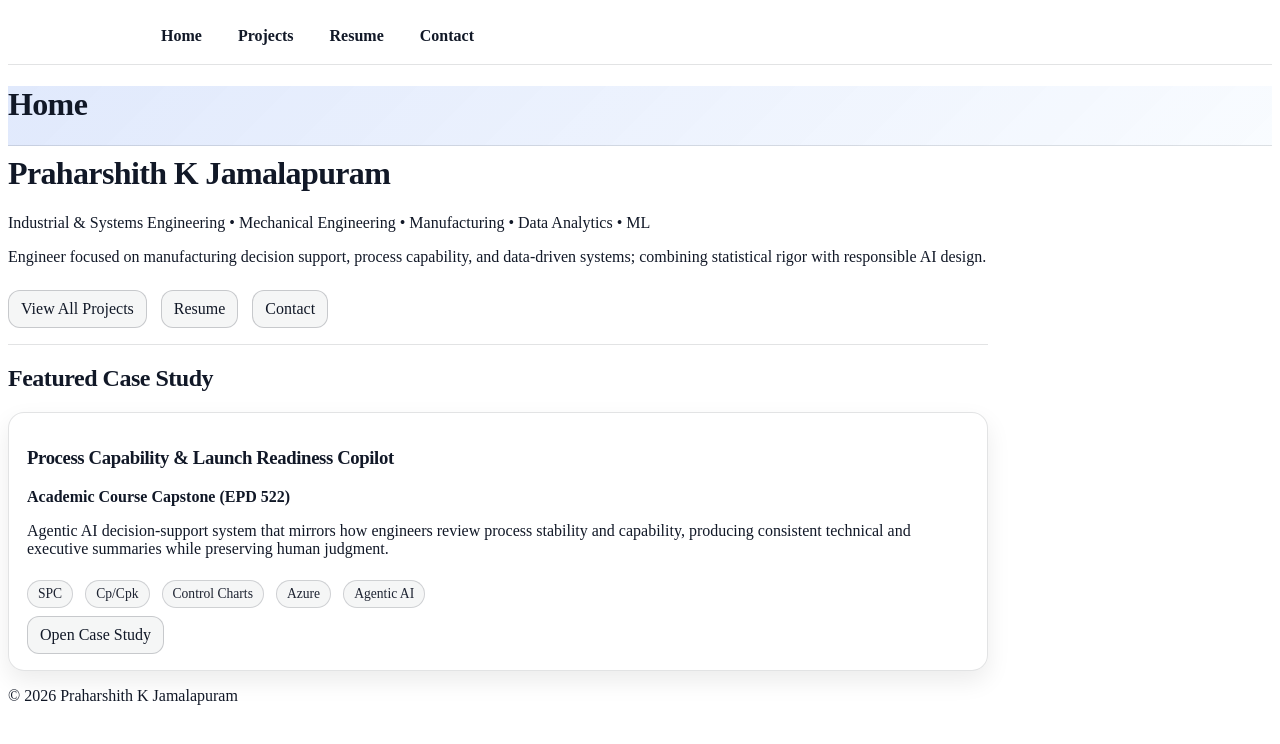
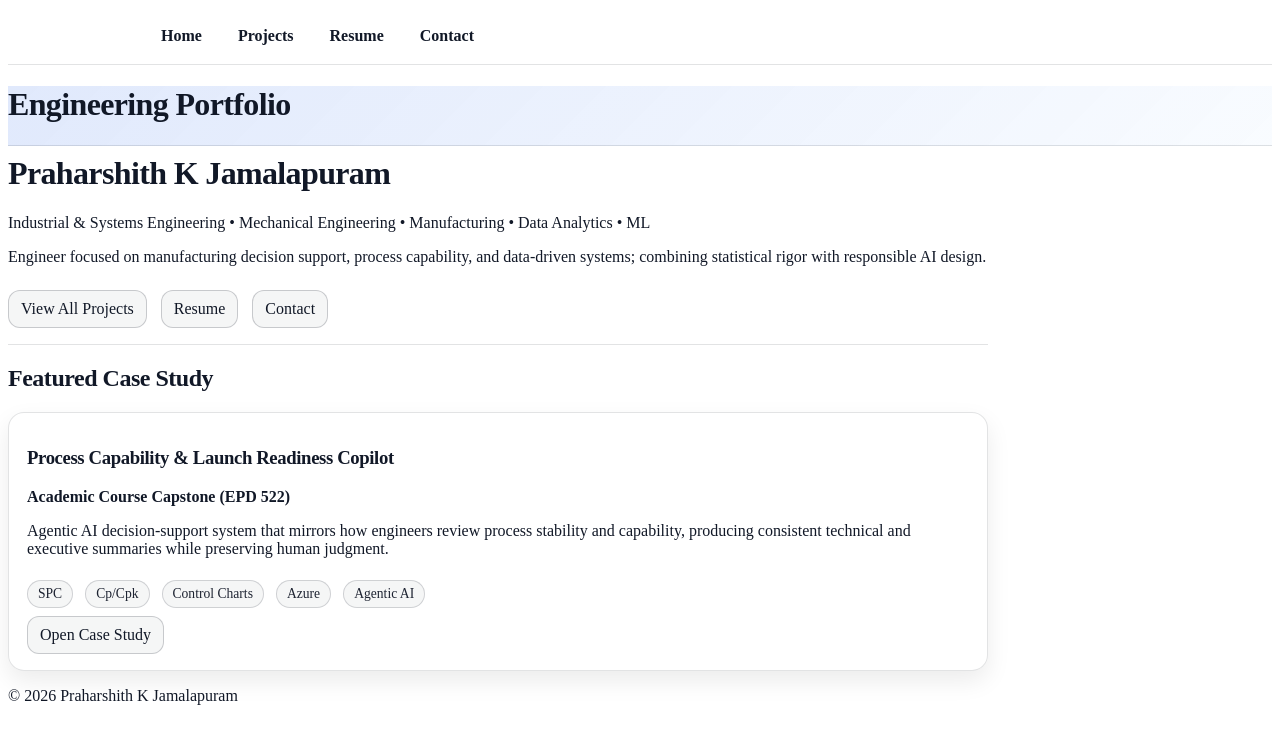
Before and after one commit to KaSho2/KaSho2.github.io, a Jekyll site: the page built from index.md, in a window 1280 px wide. Shown: the top 744 px of the page. Built offline with Jekyll 4.4.1, drawn with Linux system fonts in a browser that asks for light colours.

Commit message:
Update index.md

```diff
--- a/index.md
+++ b/index.md
@@ -1,6 +1,6 @@
 ---
 layout: default
-title: Home
+title: Engineering Portfolio
 ---
 
 <link rel="stylesheet" href="/assets/css/style.css">
```
